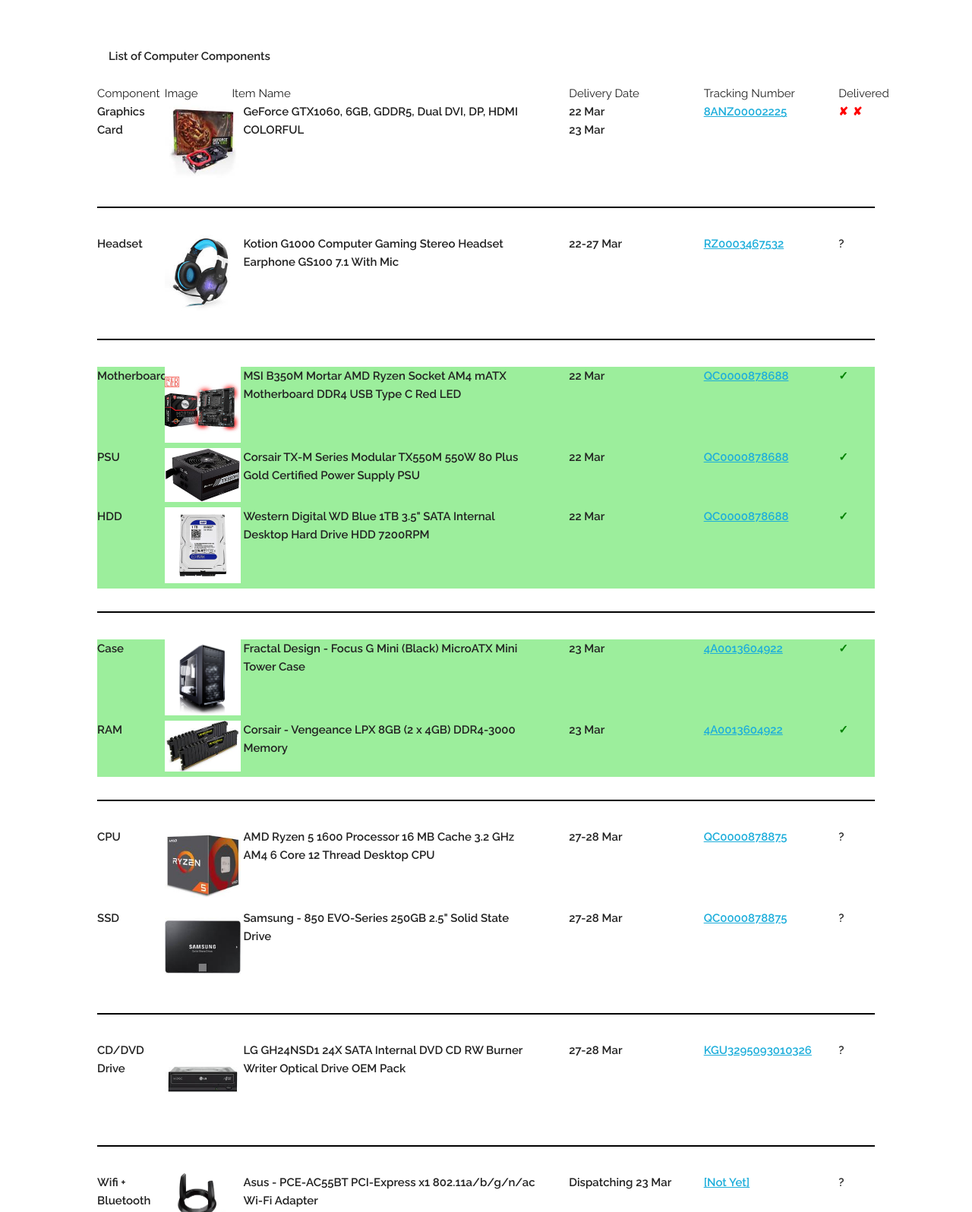
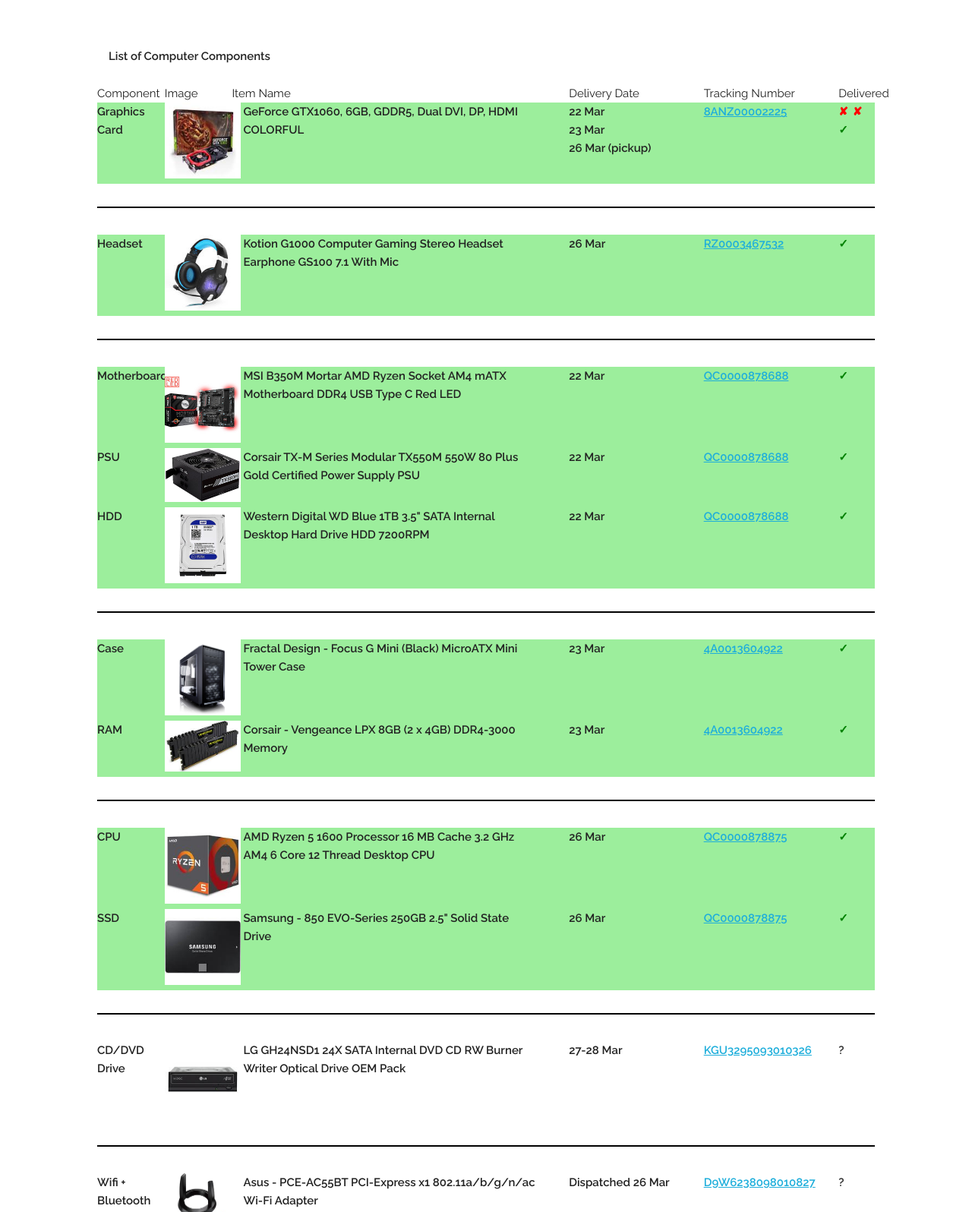
Before and after one commit to Jonius7/PCparts, a plain HTML site: page index.html in a window 1280 px wide. Shown: the part 40-1636 px from the top of the page at 76% size. Drawn offline with Linux system fonts and the light colour scheme.

Commit message:
New Items 26 Mar

```diff
--- a/index.html
+++ b/index.html
@@ -46,22 +46,22 @@
       <div class="two columns" style="">Tracking Number</div>
       <div class="one columns" style="">Delivered</div>
     </div>
-    <div class="row">
+    <div class="row highlight">
       <div class="one columns" style="font-weight: bold">Graphics Card</div>
       <div class="one columns"><a href="images/GPU.jpg" target='_blank'><img class="part" src="images/GPU.jpg"/></a></div>
       <div class="five columns" style="font-weight: bold"><p>GeForce GTX1060, 6GB, GDDR5, Dual DVI, DP, HDMI COLORFUL</p></div>
-      <div class="two columns" style="font-weight: bold">22 Mar<br>23 Mar</div>
+      <div class="two columns" style="font-weight: bold">22 Mar<br>23 Mar<br>26 Mar (pickup)</div>
       <div class="two columns" style="font-weight: bold"><a href="http://www.startrack.com.au" target='_blank'>8ANZ00002225</a></div>
-      <div class="one columns" style="font-weight: bold"><span class="cross"</span><span class="cross"</span></span></div>
+      <div class="one columns" style="font-weight: bold"><span class="cross"</span><span class="cross"</span></span><span class="check"</span></span></div>
     </div>
     <hr>
-    <div class="row">
+    <div class="row highlight">
       <div class="one columns" style="font-weight: bold">Headset</div>
       <div class="one columns"><a href="images/Headphones.jpg" target='_blank'><img class="part" src="images/Headphones.jpg"/></a></div>
       <div class="five columns" style="font-weight: bold"><p>Kotion G1000 Computer Gaming Stereo Headset Earphone GS100 7.1 With Mic</p></div>
-      <div class="two columns" style="font-weight: bold">22-27 Mar</div>
+      <div class="two columns" style="font-weight: bold">26 Mar</div>
       <div class="two columns" style="font-weight: bold"><a href="https://www.fastway.com.au/tools/track/?l=RZ0003467532" target='_blank'>RZ0003467532</a></div>
-      <div class="one columns" style="font-weight: bold">?</div>
+      <div class="one columns" style="font-weight: bold"><span class="check"</span></div>
     </div>
     <hr>
     <div class="row highlight">
@@ -106,21 +106,21 @@
       <div class="one columns" style="font-weight: bold"><span class="check"</span></div>
     </div>
     <hr>
-    <div class="row">
+    <div class="row highlight">
       <div class="one columns" style="font-weight: bold">CPU</div>
       <div class="one columns"><a href="images/CPU.jpg" target='_blank'><img class="part" src="images/CPU.jpg"/></a></div>
       <div class="five columns" style="font-weight: bold"><p>AMD Ryzen 5 1600 Processor 16 MB Cache 3.2 GHz AM4 6 Core 12 Thread Desktop CPU</p></div>
-      <div class="two columns" style="font-weight: bold">27-28 Mar</div>
+      <div class="two columns" style="font-weight: bold">26 Mar</div>
       <div class="two columns" style="font-weight: bold"><a href="http://fastway.com.au/courier-services/track-your-parcel?l=QC0000878875" target='_blank'>QC0000878875</a></div>
-      <div class="one columns" style="font-weight: bold">?</div>
+      <div class="one columns" style="font-weight: bold"><span class="check"</span></div>
     </div>
-    <div class="row">
+    <div class="row highlight">
       <div class="one columns" style="font-weight: bold">SSD</div>
       <div class="one columns"><a href="images/SSD.jpg" target='_blank'><img class="part" src="images/SSD.jpg"/></a></div>
       <div class="five columns" style="font-weight: bold"><p>Samsung - 850 EVO-Series 250GB 2.5" Solid State Drive</p></div>
-      <div class="two columns" style="font-weight: bold">27-28 Mar</div>
+      <div class="two columns" style="font-weight: bold">26 Mar</div>
       <div class="two columns" style="font-weight: bold"><a href="http://fastway.com.au/courier-services/track-your-parcel?l=QC0000878875" target='_blank'>QC0000878875</a></div>
-      <div class="one columns" style="font-weight: bold">?</div>
+      <div class="one columns" style="font-weight: bold"><span class="check"</span></div>
     </div>
     <hr>
     <div class="row">
@@ -136,16 +136,16 @@
       <div class="one columns" style="font-weight: bold">Wifi + Bluetooth Adapter</div>
       <div class="one columns"><a href="images/Wifi.jpg" target='_blank'><img class="part" src="images/Wifi.jpg"/></a></div>
       <div class="five columns" style="font-weight: bold"><p>Asus - PCE-AC55BT PCI-Express x1 802.11a/b/g/n/ac Wi-Fi Adapter</p></div>
-      <div class="two columns" style="font-weight: bold">Dispatching 23 Mar</div>
-      <div class="two columns" style="font-weight: bold"><a href="#" target='_blank'>[Not Yet]</a></div>
+      <div class="two columns" style="font-weight: bold">Dispatched 26 Mar</div>
+      <div class="two columns" style="font-weight: bold"><a href="https://auspost.com.au/mypost/track/#/search?id=D9W6238098010827" target='_blank'>D9W6238098010827</a></div>
       <div class="one columns" style="font-weight: bold">?</div>
     </div>
     <div class="row">
       <div class="one columns" style="font-weight: bold">Fan</div>
       <div class="one columns"><a href="images/Fan.jpg" target='_blank'><img class="part" src="images/Fan.jpg"/></a></div>
       <div class="five columns" style="font-weight: bold"><p>Fractal Design Silent Series Case Fan 120mm</p></div>
-      <div class="two columns" style="font-weight: bold">Dispatching 23 Mar</div>
-      <div class="two columns" style="font-weight: bold"><a href="#" target='_blank'>[Not Yet]</a></div>
+      <div class="two columns" style="font-weight: bold">Dispatched 26 Mar</div>
+      <div class="two columns" style="font-weight: bold"><a href="https://auspost.com.au/mypost/track/#/search?id=D9W6238098010827" target='_blank'>D9W6238098010827</a></div>
       <div class="one columns" style="font-weight: bold">?</div>
     </div>
     <hr>
```
